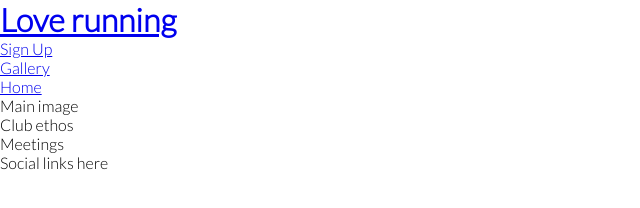
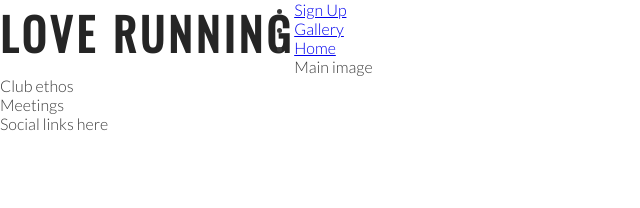
Before and after one commit to MarianneUK/love-running, a plain HTML site: page index.html in a window 1280 px wide. Shown: the whole page, without its empty margins (0-640 px from the left). Drawn offline with nearby package versions, Linux system fonts and the light colour scheme.

Commit message:
Style logo

```diff
--- a/assets/css/style.css
+++ b/assets/css/style.css
@@ -9,4 +9,19 @@
 body {
     font-family: 'Lato', sans-serif;
     font-weight: 300;
+    color: #3a3a3a;
 }
+
+/*headings and logo */
+
+h1, h2 {
+    font-family: 'Oswald', sans-serif;
+    text-transform: uppercase;
+    letter-spacing: 4px;
+    color: #252525;
+}
+
+#logo {
+    float: left;
+    font-size: 280%;
+}
--- a/index.html
+++ b/index.html
@@ -15,7 +15,7 @@
 <body>
     <header>
         <a href="index.html">
-            <h1>Love running</h1>
+            <h1 id="logo">Love running</h1>
         </a>
         <nav>
             <ul>
```
